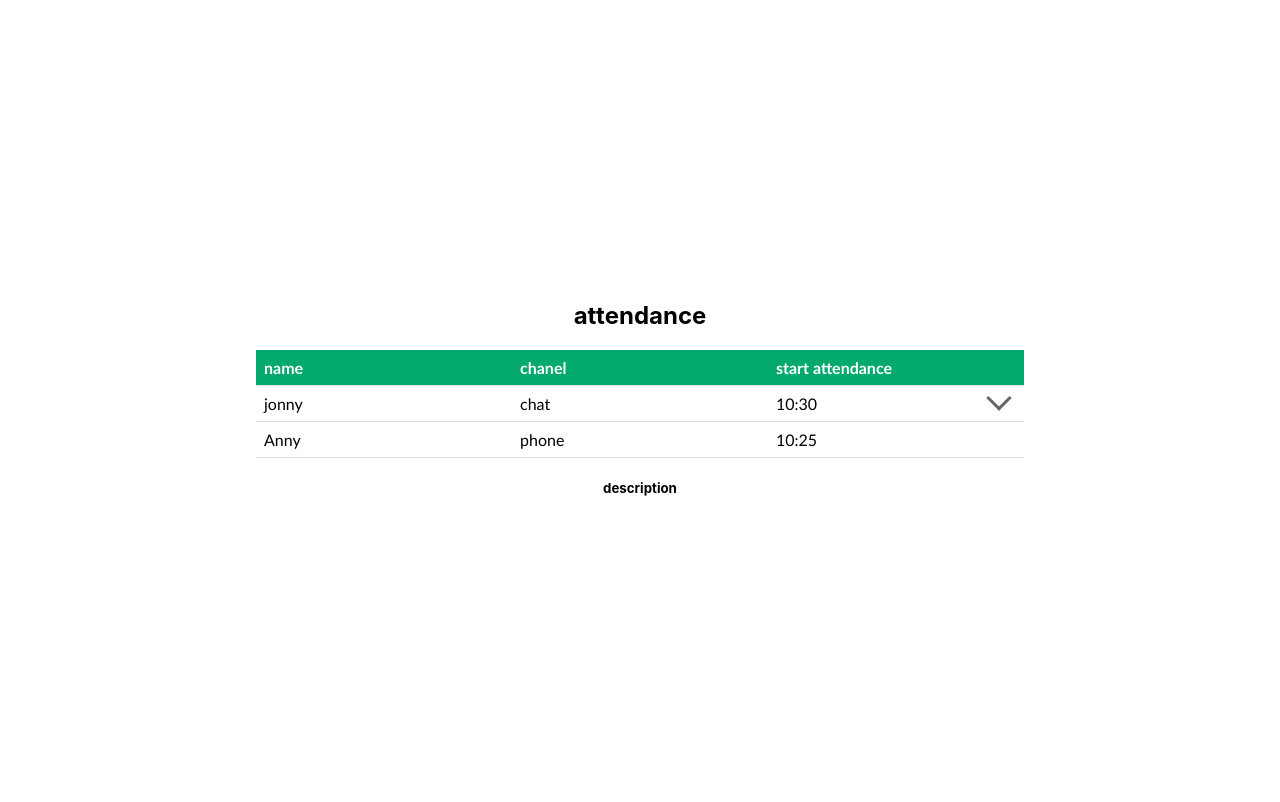
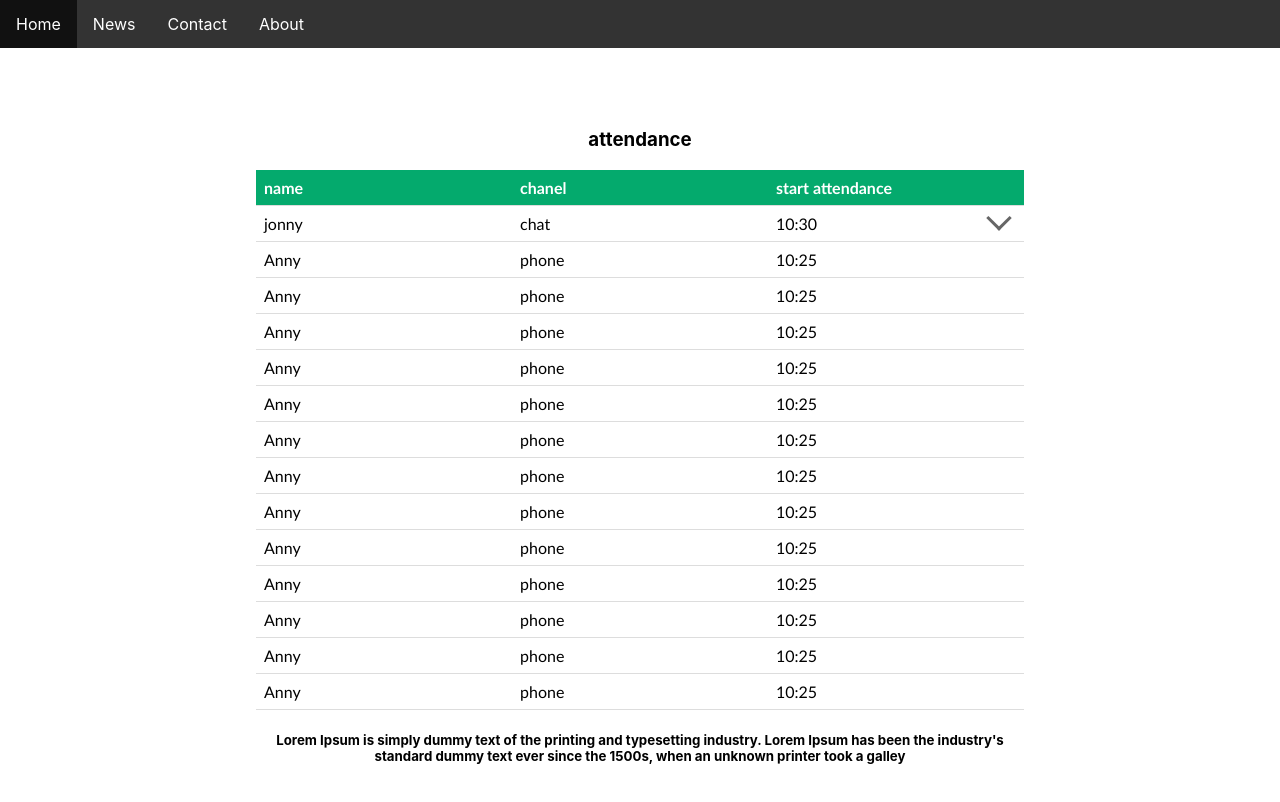
Before and after one commit to vinitecnico/react-table, a React (Create React App) app: page / in a window 1280 px wide. Shown: the top 802 px of the page. Built offline with nearby package versions, Linux system fonts and the light colour scheme.

Commit message:
feat: adjusted layout

```diff
--- a/src/App.css
+++ b/src/App.css
@@ -1,12 +1,38 @@
-.App {
-  display: flex;
-  justify-content: center;
-  align-items: center;
+ul {
+  list-style-type: none;
+  margin: 0;
+  padding: 0;
+  overflow: hidden;
+  background-color: #333;
+}
+
+li {
+  float: left;
+}
+
+li a {
+  display: block;
+  color: white;
+  text-align: center;
+  padding: 14px 16px;
+  text-decoration: none;
+}
+
+li a:hover {
+  background-color: #111;
+}
+
+.wrapper {
+  display: table;
+  table-layout: fixed;
+  margin: auto;
+  width: 60%;
   height: 100vh;
 }
 
 .container {
-  width: 60%;
+  display: table-cell;
+  vertical-align: middle;
   text-align: center;
 }
 
--- a/src/App.tsx
+++ b/src/App.tsx
@@ -1,46 +1,10 @@
 import React, { Fragment, useState } from "react";
+import mockItem from "./mock";
 import "./App.css";
+import NavBar from "./NavBar";
 
 function App() {
-  const _items = [
-    {
-      document: "111111111",
-      name: "jonny",
-      chanel: "chat",
-      startAttendance: "10:30",
-      email: "jonny@test.com",
-      isOpen: false,
-      accounts: [
-        {
-          status: "normal",
-          description: "",
-          accountNumber: "222222222",
-        },
-        {
-          status: "full canceled",
-          description: "account cancelation",
-          accountNumber: "222222223",
-        },
-      ],
-    },
-    {
-      document: "222222222",
-      name: "Anny",
-      chanel: "phone",
-      startAttendance: "10:25",
-      email: "jonny@test.com",
-      isOpen: false,
-      accounts: [
-        {
-          status: "normal",
-          description: "",
-          accountNumber: "222222222",
-        },
-      ],
-    },
-  ];
-
-  const [items, setItems] = useState(_items);
+  const [items, setItems] = useState(mockItem);
 
   const handleOpenHidden = (document: string) => {
     const result = items.map((item) => ({
@@ -56,7 +20,9 @@ function App() {
 
   return (
     <div className="App">
-      <section className="container">
+      <NavBar />
+      <section className="wrapper">
+        <article className="container">
           <h1>attendance</h1>
           <table>
             <thead>
@@ -80,7 +46,8 @@ function App() {
                     <td>{item.chanel}</td>
                     <td
                       className={`${
-                      item.accounts.length > 1 && "menu__list-item-collapsible"
+                        item.accounts.length > 1 &&
+                        "menu__list-item-collapsible"
                       }  ${item.isOpen && "is-open"}`}
                     >
                       {item.startAttendance}
@@ -91,7 +58,9 @@ function App() {
                     item.accounts.map((account, index) => (
                       <tr
                         key={`${item.document}-${index}`}
-                      className={`panel ${item.isOpen ? "panel-is-open" : ""}`}
+                        className={`panel ${
+                          item.isOpen ? "panel-is-open" : ""
+                        }`}
                         onClick={() => handleSelectItem(item, index)}
                       >
                         <td>{item.name}</td>
@@ -103,7 +72,8 @@ function App() {
               ))}
             </tbody>
           </table>
-        <h5>description</h5>
+          <h5>Lorem Ipsum is simply dummy text of the printing and typesetting industry. Lorem Ipsum has been the industry's standard dummy text ever since the 1500s, when an unknown printer took a galley</h5>
+        </article>
       </section>
     </div>
   );
--- /dev/null
+++ b/src/NavBar.tsx
@@ -0,0 +1,24 @@
+import React from "react";
+
+const NavBar = () => {
+  return (
+    <ul>
+      <li>
+        <a className="active" href="#home">
+          Home
+        </a>
+      </li>
+      <li>
+        <a href="#news">News</a>
+      </li>
+      <li>
+        <a href="#contact">Contact</a>
+      </li>
+      <li>
+        <a href="#about">About</a>
+      </li>
+    </ul>
+  );
+};
+
+export default NavBar;
--- /dev/null
+++ b/src/mock.ts
@@ -0,0 +1,269 @@
+const mockItem = [
+  {
+    document: "111111111",
+    name: "jonny",
+    chanel: "chat",
+    startAttendance: "10:30",
+    email: "jonny@test.com",
+    isOpen: false,
+    accounts: [
+      {
+        status: "normal",
+        description: "",
+        accountNumber: "222222222",
+      },
+      {
+        status: "full canceled",
+        description: "account cancelation",
+        accountNumber: "222222223",
+      },
+      {
+        status: "normal",
+        description: "",
+        accountNumber: "222222222",
+      },
+      {
+        status: "full canceled",
+        description: "account cancelation",
+        accountNumber: "222222223",
+      },
+      {
+        status: "normal",
+        description: "",
+        accountNumber: "222222222",
+      },
+      {
+        status: "full canceled",
+        description: "account cancelation",
+        accountNumber: "222222223",
+      },
+      {
+        status: "normal",
+        description: "",
+        accountNumber: "222222222",
+      },
+      {
+        status: "full canceled",
+        description: "account cancelation",
+        accountNumber: "222222223",
+      },
+      {
+        status: "normal",
+        description: "",
+        accountNumber: "222222222",
+      },
+      {
+        status: "full canceled",
+        description: "account cancelation",
+        accountNumber: "222222223",
+      },
+      {
+        status: "normal",
+        description: "",
+        accountNumber: "222222222",
+      },
+      {
+        status: "full canceled",
+        description: "account cancelation",
+        accountNumber: "222222223",
+      },
+    ],
+  },
+  {
+    document: "222222222",
+    name: "Anny",
+    chanel: "phone",
+    startAttendance: "10:25",
+    email: "jonny@test.com",
+    isOpen: false,
+    accounts: [
+      {
+        status: "normal",
+        description: "",
+        accountNumber: "222222222",
+      },
+    ],
+  },
+  {
+    document: "222222223",
+    name: "Anny",
+    chanel: "phone",
+    startAttendance: "10:25",
+    email: "jonny@test.com",
+    isOpen: false,
+    accounts: [
+      {
+        status: "normal",
+        description: "",
+        accountNumber: "222222222",
+      },
+    ],
+  },
+  {
+    document: "222222224",
+    name: "Anny",
+    chanel: "phone",
+    startAttendance: "10:25",
+    email: "jonny@test.com",
+    isOpen: false,
+    accounts: [
+      {
+        status: "normal",
+        description: "",
+        accountNumber: "222222222",
+      },
+    ],
+  },
+  {
+    document: "222222225",
+    name: "Anny",
+    chanel: "phone",
+    startAttendance: "10:25",
+    email: "jonny@test.com",
+    isOpen: false,
+    accounts: [
+      {
+        status: "normal",
+        description: "",
+        accountNumber: "222222222",
+      },
+    ],
+  },
+  {
+    document: "222222226",
+    name: "Anny",
+    chanel: "phone",
+    startAttendance: "10:25",
+    email: "jonny@test.com",
+    isOpen: false,
+    accounts: [
+      {
+        status: "normal",
+        description: "",
+        accountNumber: "222222222",
+      },
+    ],
+  },
+  {
+    document: "222222227",
+    name: "Anny",
+    chanel: "phone",
+    startAttendance: "10:25",
+    email: "jonny@test.com",
+    isOpen: false,
+    accounts: [
+      {
+        status: "normal",
+        description: "",
+        accountNumber: "222222222",
+      },
+    ],
+  },
+  {
+    document: "222222228",
+    name: "Anny",
+    chanel: "phone",
+    startAttendance: "10:25",
+    email: "jonny@test.com",
+    isOpen: false,
+    accounts: [
+      {
+        status: "normal",
+        description: "",
+        accountNumber: "222222222",
+      },
+    ],
+  },
+  {
+    document: "222222229",
+    name: "Anny",
+    chanel: "phone",
+    startAttendance: "10:25",
+    email: "jonny@test.com",
+    isOpen: false,
+    accounts: [
+      {
+        status: "normal",
+        description: "",
+        accountNumber: "222222222",
+      },
+    ],
+  },
+  {
+    document: "222222210",
+    name: "Anny",
+    chanel: "phone",
+    startAttendance: "10:25",
+    email: "jonny@test.com",
+    isOpen: false,
+    accounts: [
+      {
+        status: "normal",
+        description: "",
+        accountNumber: "222222222",
+      },
+    ],
+  },
+  {
+    document: "222222211",
+    name: "Anny",
+    chanel: "phone",
+    startAttendance: "10:25",
+    email: "jonny@test.com",
+    isOpen: false,
+    accounts: [
+      {
+        status: "normal",
+        description: "",
+        accountNumber: "222222222",
+      },
+    ],
+  },
+  {
+    document: "222222212",
+    name: "Anny",
+    chanel: "phone",
+    startAttendance: "10:25",
+    email: "jonny@test.com",
+    isOpen: false,
+    accounts: [
+      {
+        status: "normal",
+        description: "",
+        accountNumber: "222222222",
+      },
+    ],
+  },
+  {
+    document: "222222213",
+    name: "Anny",
+    chanel: "phone",
+    startAttendance: "10:25",
+    email: "jonny@test.com",
+    isOpen: false,
+    accounts: [
+      {
+        status: "normal",
+        description: "",
+        accountNumber: "222222222",
+      },
+    ],
+  },
+  {
+    document: "222222214",
+    name: "Anny",
+    chanel: "phone",
+    startAttendance: "10:25",
+    email: "jonny@test.com",
+    isOpen: false,
+    accounts: [
+      {
+        status: "normal",
+        description: "",
+        accountNumber: "222222222",
+      },
+    ],
+  },
+];
+
+export default mockItem;
```
Lines whose indentation alone changed are shown as unchanged.
